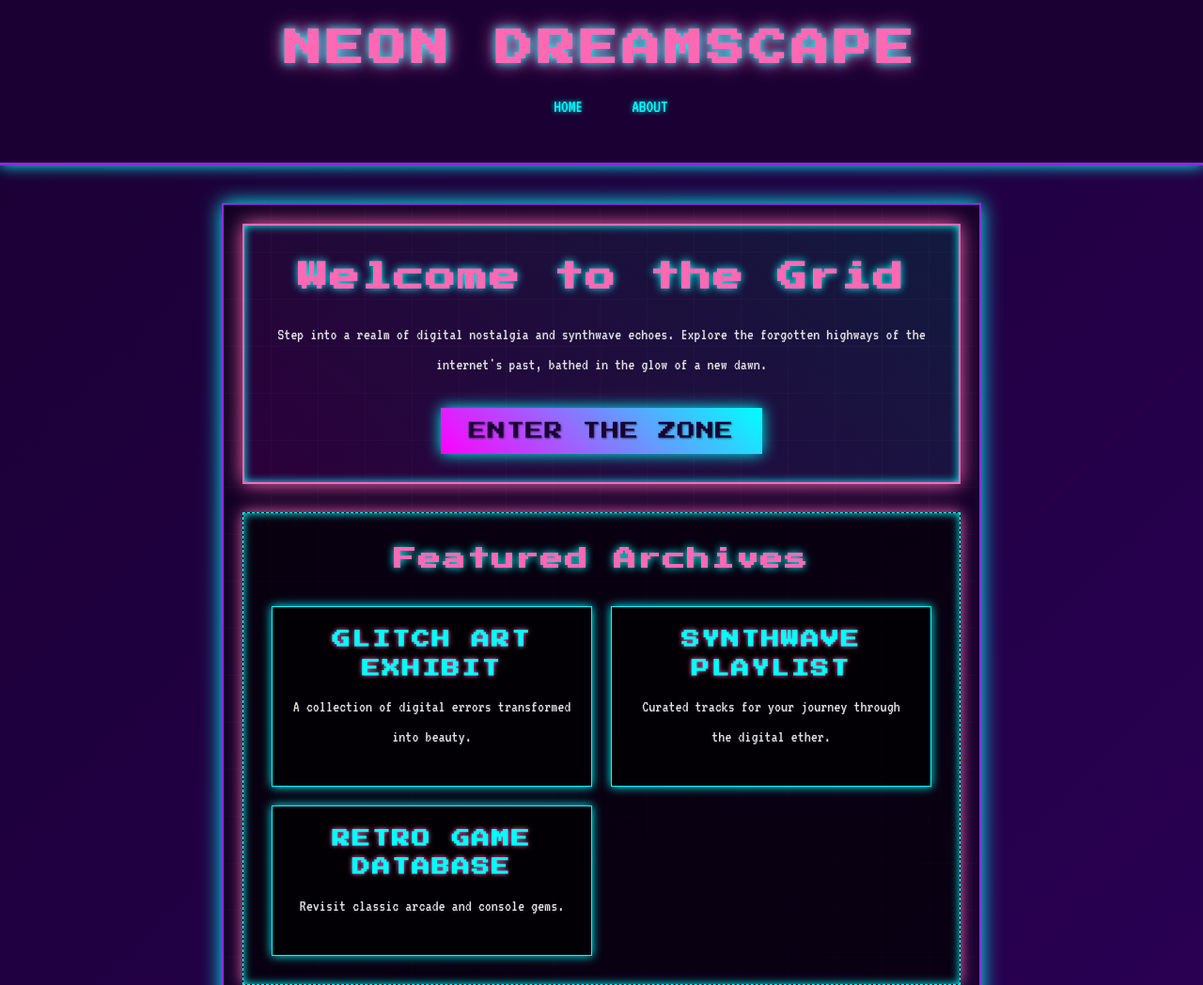
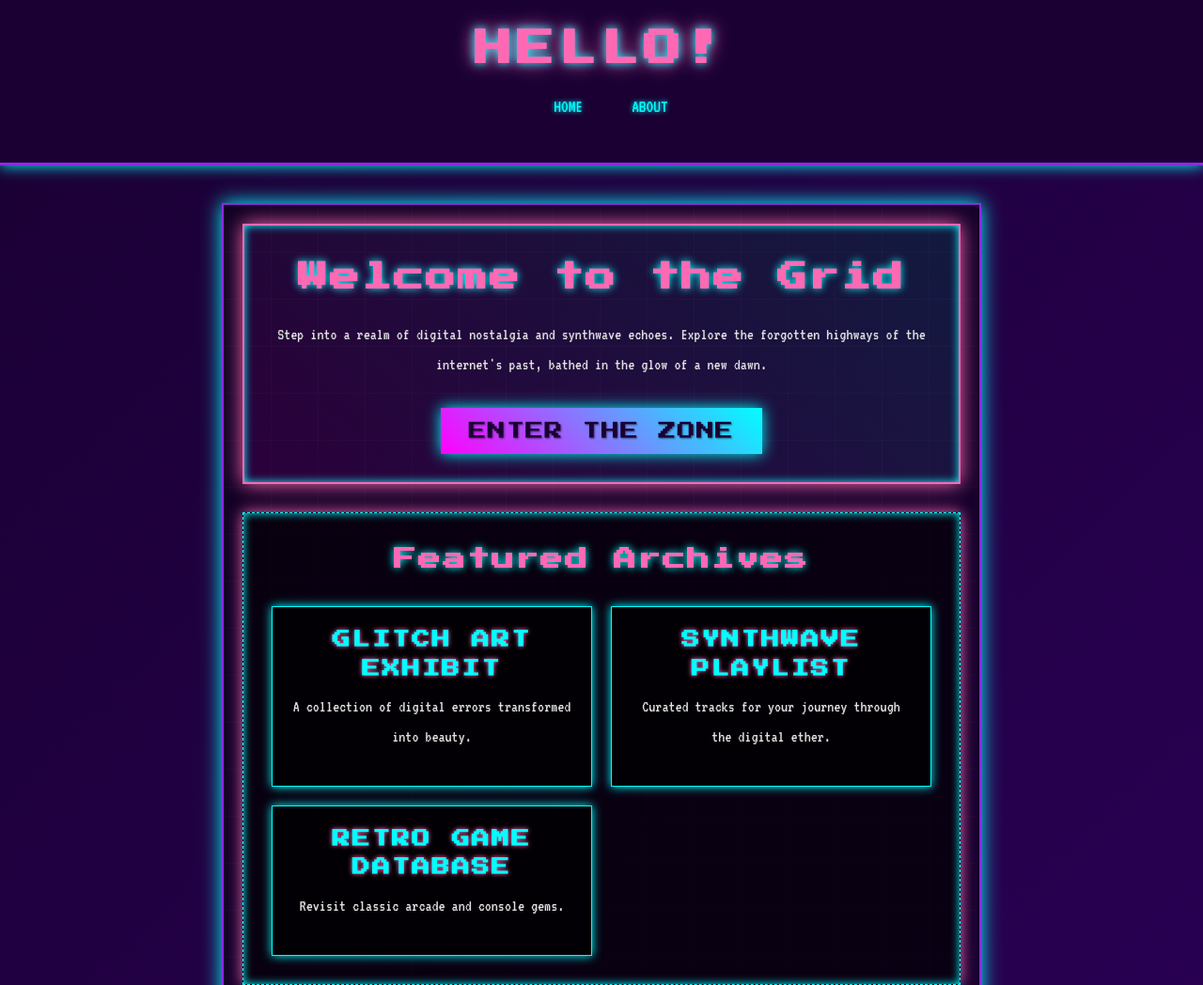
Before and after one commit to WSU-kduncan/cicdf25-AMcGohan, a plain HTML site: page web-content/index.html in a window 1280 px wide. Shown: the top 1048 px of the page at 94% size. Drawn offline with Linux system fonts and the light colour scheme.

Commit message:
changed NEON to HELLO

```diff
--- a/web-content/index.html
+++ b/web-content/index.html
@@ -9,7 +9,7 @@
 <body>
     <header>
         <div class="header-content">
-            <h1>NEON DREAMSCAPE</h1>
+            <h1>HELLO!</h1>
             <nav>
                 <ul>
                     <li><a href="index.html">HOME</a></li>
```
